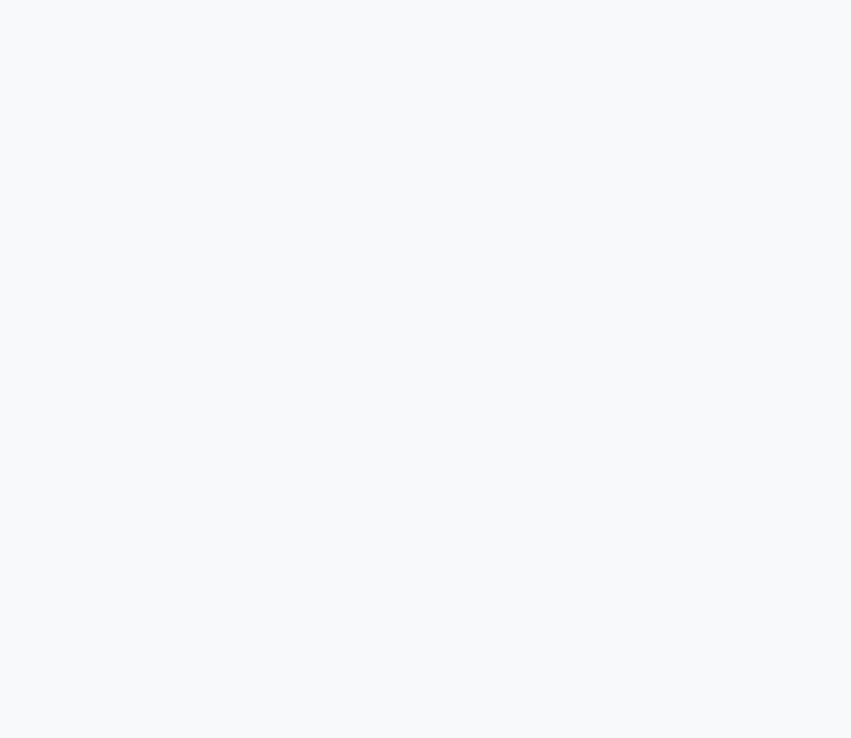
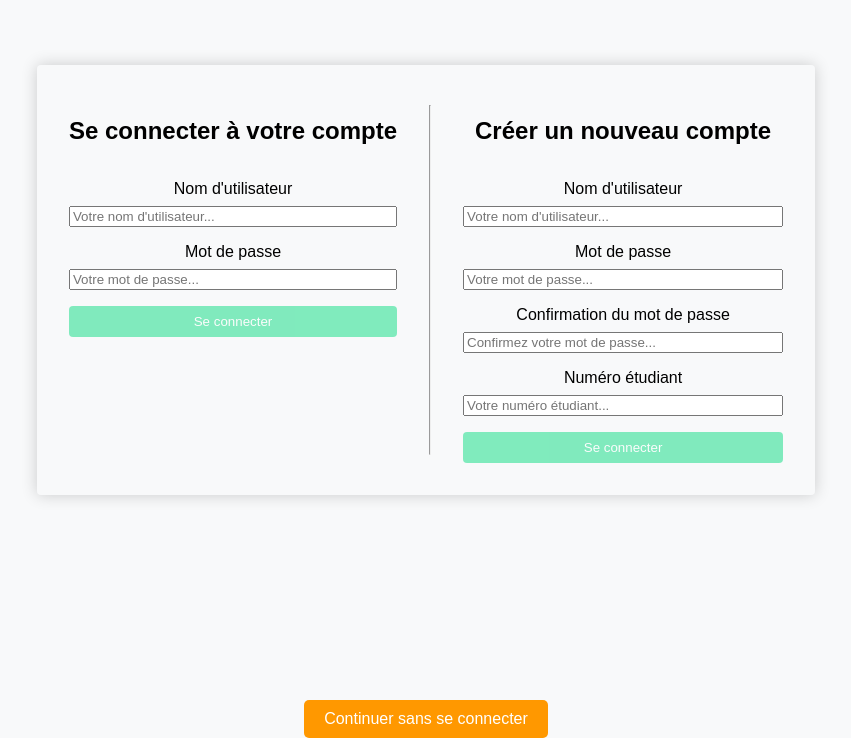
Before and after one commit to ewalefloch/projetSystemInfo, a Vue app: page / in a window 1280 px wide. Before the commit this address had no page. Shown: the part 120-858 px from the top of the page, without its empty margins (214-1065 px from the left). Before the commit the page ends 800 px from the top, so only its background shows below. Built offline with nearby package versions, Linux system fonts and the light colour scheme.

Commit message:
+ init menu + ajout connexion avant menu + ajout onglet profile + ajout onglet messages

```diff
--- a/src/App.vue
+++ b/src/App.vue
@@ -1,11 +1,11 @@
 <script setup>
-import Message from './components/Messagerie/Message.vue';
+import Menu from './components/Menu/Menu.vue';
 </script>
 
 <template>
 
   <main>
-    <Message/>
+    <Menu />
   </main>
 </template>
 
@@ -15,13 +15,8 @@ export default {
 };
 </script>
 
-<style scoped>
-
-</style>
-
 <style>
 .container {
-  max-width: 800px;
   margin: auto;
   font-family: Arial, sans-serif;
 }
--- /dev/null
+++ b/src/components/Menu/Menu.vue
@@ -0,0 +1,106 @@
+<!-- eslint-disable vue/multi-word-component-names -->
+<template>
+    <div class="container">
+        <!-- Affichage de l'authentification si l'utilisateur n'est pas connecté -->
+        <Auth v-if="!isAuthenticated" @login-success="handleLogin" />
+        <div v-else>
+            <nav>
+                <ul>
+                    <li
+                        v-for="(item, index) in menuItems"
+                        :key="index"
+                        @click="currentComponent = item.component"
+                        :class="{ active: currentComponent === item.component }"
+                    >
+                        {{ item.label }}
+                    </li>
+                </ul>
+            </nav>
+
+            <component :is="currentComponent"></component>
+        </div>
+
+        <button v-if="!isAuthenticated" @click="continueWithoutLogin">Continuer sans se connecter</button>
+    </div>
+</template>
+
+<script>
+import Auth from '../auth/Auth.vue';
+import Message from '../Messagerie/Message.vue';
+import Profile from '../profile/Profile.vue';
+
+export default {
+    data() {
+        return {
+            isAuthenticated: false,
+            currentComponent: Profile,
+            menuItems: [
+                { label: "Profil", component: Profile },
+                { label: "Messagerie", component: Message }
+            ]
+        };
+    },
+    methods: {
+        handleLogin() {
+            this.isAuthenticated = true;
+        },
+        continueWithoutLogin() {
+            this.isAuthenticated = true;
+        }
+    },
+    components: {
+        Message,
+        Profile,
+        Auth
+    }
+};
+</script>
+
+<style scoped>
+.container {
+    text-align: center;
+}
+
+nav ul {
+    list-style-type: none;
+    padding: 0;
+    display: flex;
+    justify-content: center;
+    gap: 20px;
+    margin-bottom: 20px;
+    background-color: #333;
+    padding: 10px;
+    border-radius: 8px;
+}
+
+nav li {
+    cursor: pointer;
+    padding: 10px 15px;
+    color: white;
+    font-weight: bold;
+    border-radius: 5px;
+    transition: background-color 0.3s;
+}
+
+nav li:hover {
+    background-color: #555;
+}
+
+nav li.active {
+    background-color: #007bff;
+}
+
+button {
+    margin-top: 20px;
+    background-color: #ff9800;
+    border: none;
+    padding: 10px 20px;
+    border-radius: 5px;
+    cursor: pointer;
+    font-size: 16px;
+}
+
+button:hover {
+    background-color: #e68900;
+}
+</style>
--- a/src/components/auth/Auth.vue
+++ b/src/components/auth/Auth.vue
@@ -1,3 +1,4 @@
+<!-- eslint-disable vue/multi-word-component-names -->
 <script setup>
 import LoginForm from './LoginForm.vue';
 import RegisterForm from './RegisterForm.vue';
--- a/src/main.js
+++ b/src/main.js
@@ -5,3 +5,4 @@ import './assets/styles.css';
 
 const app = createApp(App);
 app.use(router);
+app.mount('#app');
--- a/src/router/index.js
+++ b/src/router/index.js
@@ -1,7 +1,7 @@
 import { createRouter, createWebHistory } from 'vue-router';
-import ManagerList from '../components/ManagerList.vue';
-import ManagerDetails from '../components/ManagerDetails.vue';
-import ManagerForm from '../components/ManagerForm.vue';
+import ManagerList from '../components/Manager/ManagerList.vue';
+import ManagerDetails from '../components/Manager/ManagerDetails.vue';
+import ManagerForm from '../components/Manager/ManagerForm.vue';
 
 const routes = [
     { path: '/managers', component: ManagerList },
```
Also changed, not shown: src/components/Manager/ManagerDetails.vue (renamed from src/components/ManagerDetails.vue), src/components/Manager/ManagerForm.vue (renamed from src/components/ManagerForm.vue), src/components/Manager/ManagerList.vue (renamed from src/components/ManagerList.vue).
